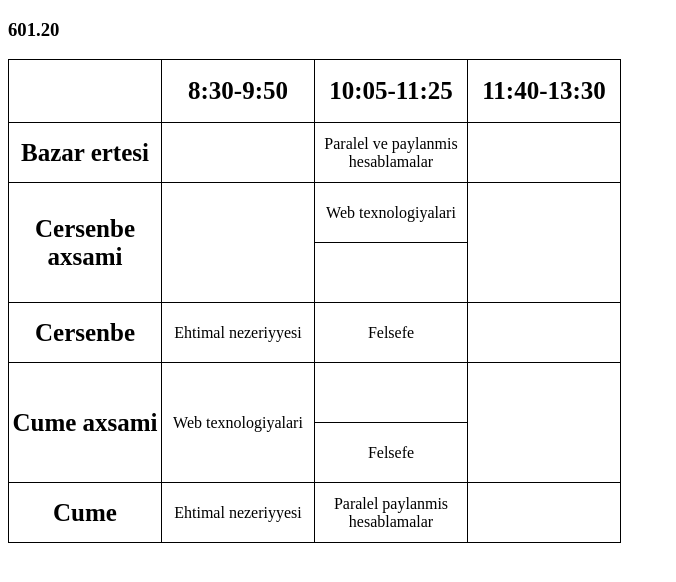
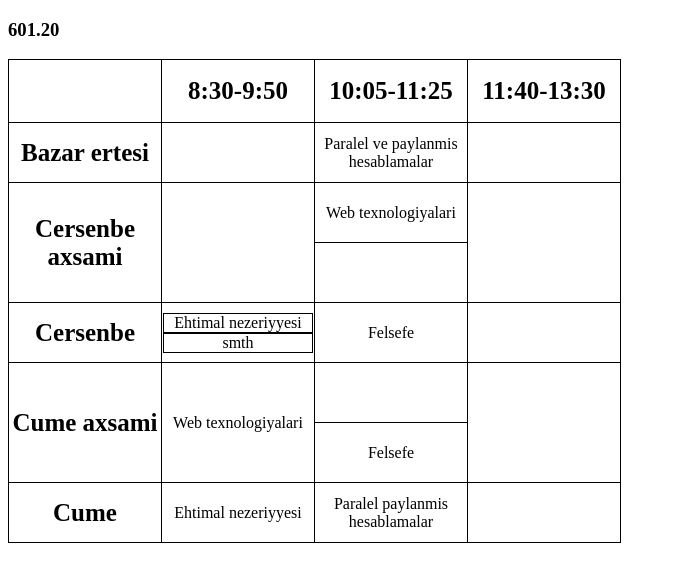
Before and after one commit to Soganyy/demotry, a plain HTML site: page index.html in a window 1280 px wide. Shown: the whole page, without its empty margins (0-676 px from the left). Drawn offline with Linux system fonts and the light colour scheme.

Commit message:
changes that i dont remember

```diff
--- a/index.html
+++ b/index.html
@@ -36,7 +36,10 @@
         </tr>
         <tr>
             <td id="hg">Cersenbe</td>
-            <td>Ehtimal nezeriyyesi</td>
+            <td>
+                <div>Ehtimal nezeriyyesi</div>
+                <div>smth</div>
+            </td>
             <td>Felsefe</td>
             <td></td>
         </tr>
--- a/style.css
+++ b/style.css
@@ -24,3 +24,7 @@ th{
     font-weight: bold;
     font-size: 25px;
 }
+div{
+    border-style: solid;
+    border-width: 1px;
+}
```
Also changed, not shown: 1 other file.
